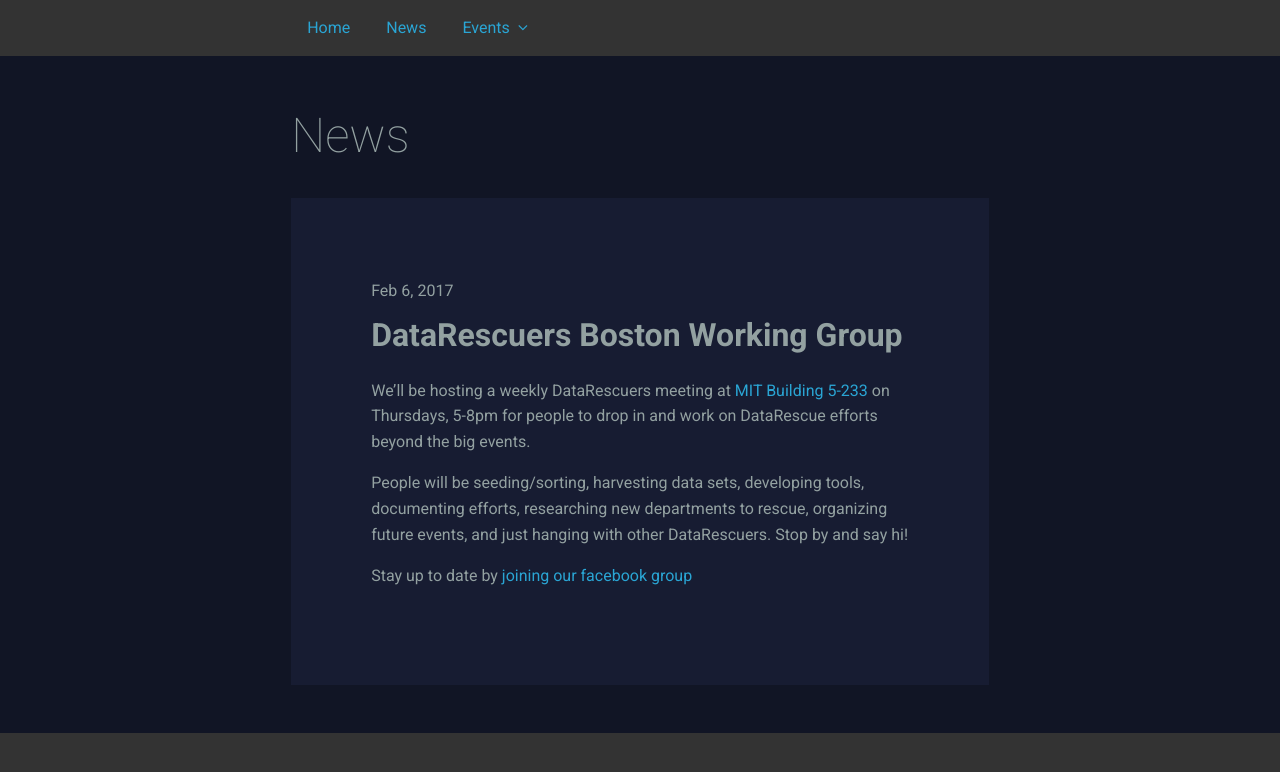
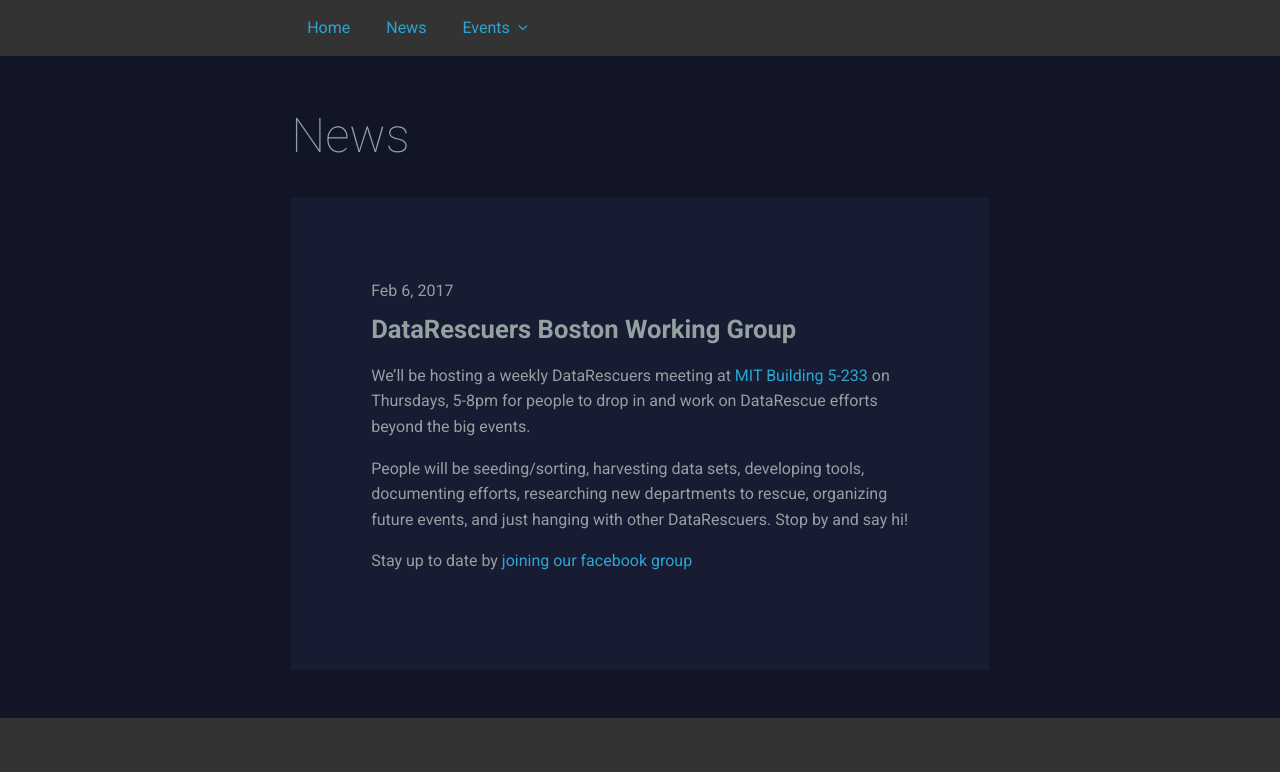
Before and after one commit to data-rescue-boston/data-rescue-boston.github.io, a Jekyll site: the page built from news.html, in a window 1280 px wide and 900 px high. Shown: the top 772 px of the window. Built offline with Jekyll 4.4.1, drawn with Linux system fonts in a browser that asks for light colours.

Commit message:
Update main.css

```diff
--- a/assets/main.css
+++ b/assets/main.css
@@ -59,4 +59,4 @@ ul.post-list { list-style-type: none; padding: 0; }
 ul.post-list li:nth-child(odd) { background: #171c32; }
 ul.post-list li:nth-child(even) { background: #1d2440; }
 li.post { padding: 5em; }
-li.post h3 { font-size: 200%; }
+li.post h3 { font-size: 160%; }
```
